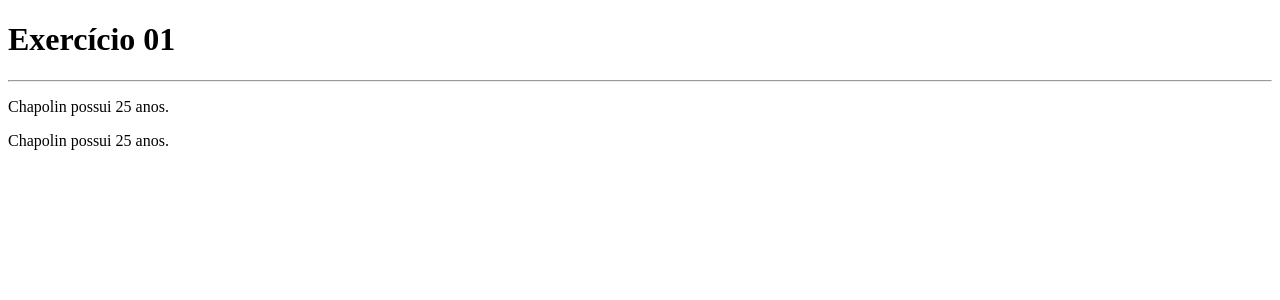
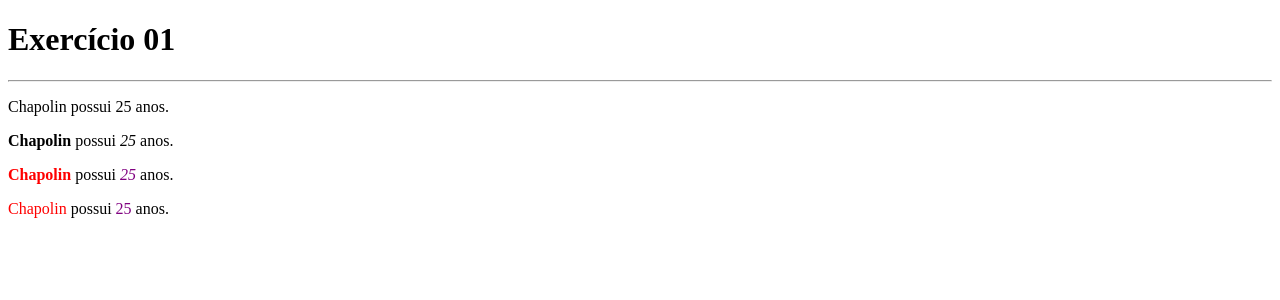
Before and after one commit to tiagoprogweb2024t1/aulas-php, a PHP site: page /exercicio01.php in a window 1280 px wide. Shown: the top 300 px of the page. Run offline with PHP 8.4, Linux system fonts and the light colour scheme.

Commit message:
Correção com CSS e destaque

```diff
--- a/exercicio01.php
+++ b/exercicio01.php
@@ -4,6 +4,10 @@
     <meta charset="UTF-8">
     <meta name="viewport" content="width=device-width, initial-scale=1.0">
     <title>Exercício 01</title>
+    <style>
+        .um { color: red; }
+        .dois { color: purple; }
+    </style>
 </head>
 <body>
     <h1>Exercício 01</h1>
@@ -12,12 +16,19 @@
 <?php
 const NOME = "Chapolin";
 $idade = 25;
-
 echo "<p>".NOME." possui $idade anos.</p>";
 ?>
+<p> <b><?=NOME?></b>  possui <i><?=$idade?></i> anos.</p>
 
-<!-- Chapolin possui 25 anos." -->
-<p><?=NOME?> possui <?=$idade?> anos.</p>
+<p>
+    <b class="um"><?=NOME?></b>  possui
+    <i class="dois"><?=$idade?></i> anos.
+</p>
+
+<p>
+    <span class="um"><?=NOME?></span>  possui
+    <span class="dois"><?=$idade?></span> anos.
+</p>
 
 
 
```
